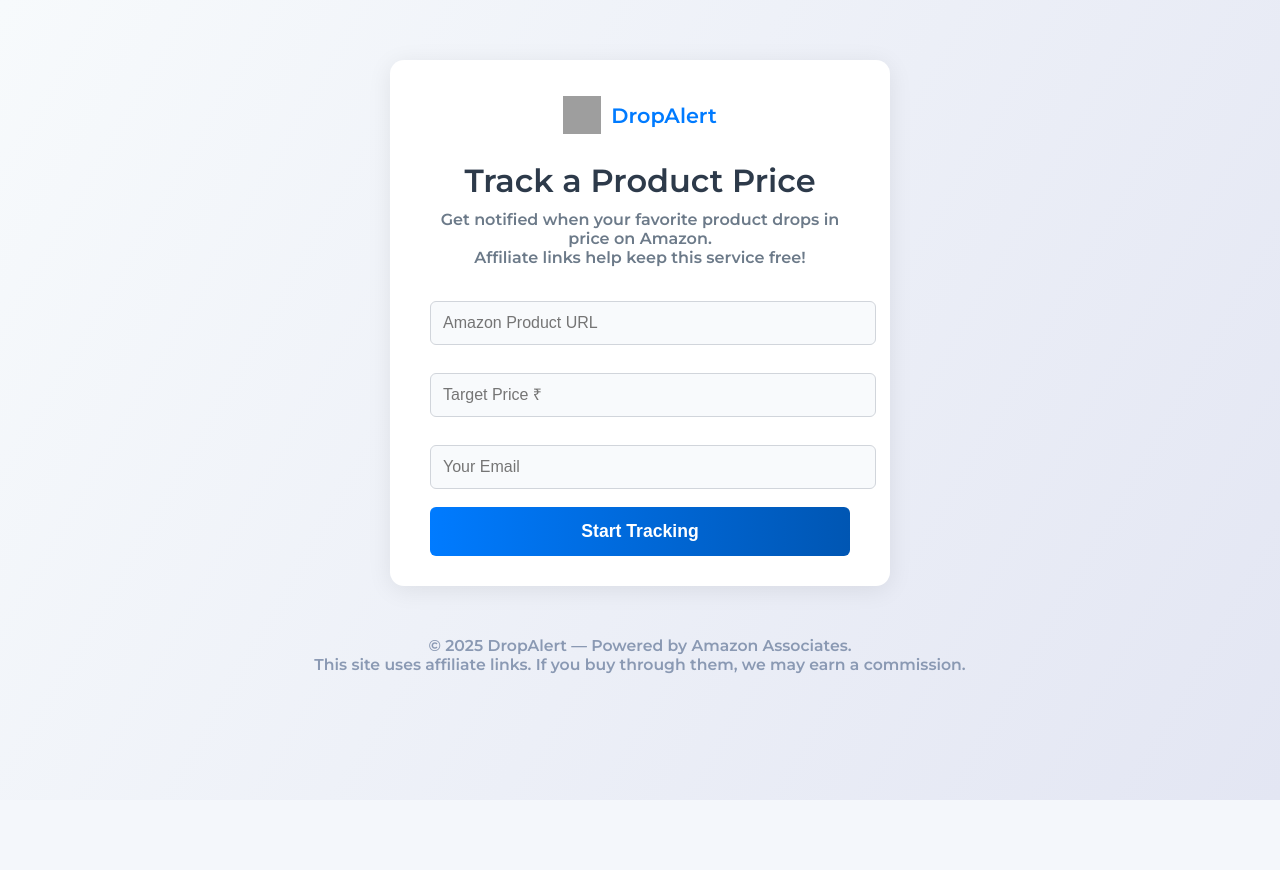
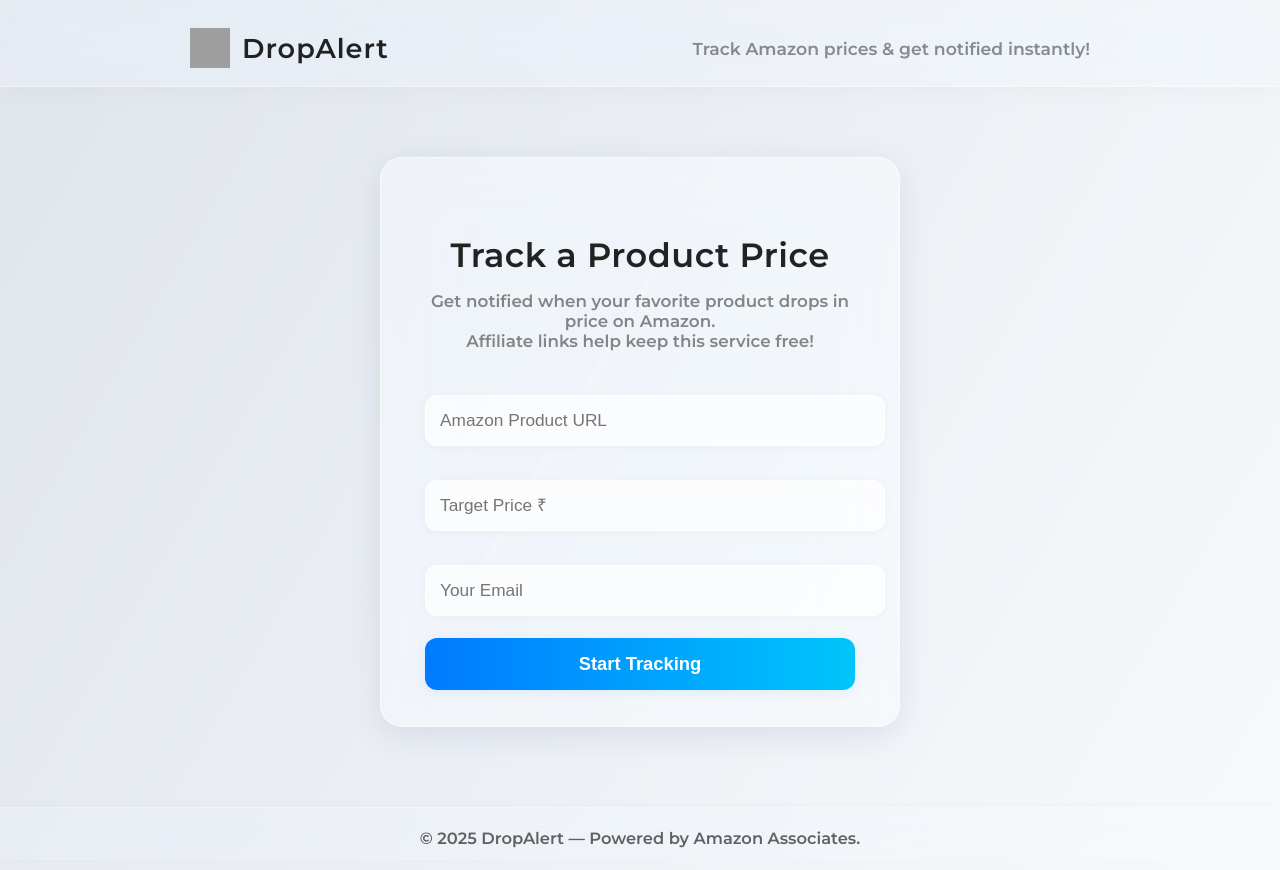
Before and after one commit to riyanshahlawat/DropAlert, a Flask app: page / in a window 1280 px wide. Before the commit the page ends 800 px from the top, so only its background shows below. Run offline with Flask 3, Linux system fonts and the light colour scheme; grey boxes are pictures that could not be loaded.

Commit message:
Update index.html

```diff
--- a/templates/index.html
+++ b/templates/index.html
@@ -8,87 +8,137 @@
     <style>
         body {
             font-family: 'Montserrat', Arial, sans-serif;
-            background: linear-gradient(120deg, #f7fafc 0%, #e3e6f3 100%);
+            background: linear-gradient(120deg, #e0e5ec 0%, #f7fafc 100%);
             margin: 0;
             min-height: 100vh;
             display: flex;
             flex-direction: column;
         }
-        .container {
-            max-width: 420px;
-            margin: 60px auto 20px auto;
-            background: #fff;
-            padding: 36px 40px 30px 40px;
-            border-radius: 14px;
-            box-shadow: 0 4px 24px rgba(0,0,0,0.08);
+        .header {
+            width: 100%;
+            padding: 28px 0 18px 0;
+            background: rgba(255,255,255,0.22);
+            box-shadow: 0 4px 24px rgba(0,0,0,0.03);
+            backdrop-filter: blur(24px) saturate(180%);
+            -webkit-backdrop-filter: blur(24px) saturate(180%);
+            position: sticky;
+            top: 0;
+            z-index: 10;
+            border-bottom: 1.5px solid rgba(255,255,255,0.35);
         }
-        .logo {
+        .header-content {
+            max-width: 900px;
+            margin: 0 auto;
             display: flex;
             align-items: center;
-            justify-content: center;
-            margin-bottom: 18px;
+            justify-content: space-between;
+            padding: 0 24px;
         }
-        .logo img {
-            width: 38px;
-            height: 38px;
-            margin-right: 10px;
+        .header-logo {
+            display: flex;
+            align-items: center;
+        }
+        .header-logo img {
+            width: 40px;
+            height: 40px;
+            margin-right: 12px;
+        }
+        .header-title {
+            font-size: 1.7rem;
+            font-weight: 700;
+            color: #222;
+            letter-spacing: 1px;
+        }
+        .header-desc {
+            color: #222;
+            font-size: 1.08rem;
+            opacity: 0.5;
+            font-weight: 500;
+        }
+        .container {
+            max-width: 430px;
+            margin: 70px auto 30px auto;
+            background: rgba(255,255,255,0.38);
+            box-shadow: 0 8px 32px 0 rgba(31,38,135,0.10);
+            border-radius: 22px;
+            backdrop-filter: blur(32px) saturate(180%);
+            -webkit-backdrop-filter: blur(32px) saturate(180%);
+            border: 1.5px solid rgba(255,255,255,0.55);
+            padding: 48px 44px 36px 44px;
         }
         h2 {
             text-align: center;
-            margin-bottom: 10px;
-            color: #2d3a4a;
-            font-size: 2rem;
+            margin-bottom: 16px;
+            color: #222;
+            font-size: 2.1rem;
+            letter-spacing: 0.5px;
+            font-weight: 700;
         }
         .subtitle {
             text-align: center;
-            color: #6c7a89;
-            font-size: 1rem;
-            margin-bottom: 24px;
+            color: #555;
+            font-size: 1.05rem;
+            margin-bottom: 32px;
+            opacity: 0.7;
         }
         input[type="text"], input[type="number"], input[type="email"] {
             width: 100%;
-            padding: 12px;
-            margin: 10px 0 18px 0;
-            border: 1px solid #d1d5db;
-            border-radius: 6px;
-            font-size: 1rem;
-            background: #f8fafc;
-            transition: border 0.2s;
+            padding: 14px;
+            margin: 12px 0 22px 0;
+            border: 1.5px solid rgba(255,255,255,0.7);
+            border-radius: 12px;
+            font-size: 1.08rem;
+            background: rgba(255,255,255,0.65);
+            transition: border 0.2s, box-shadow 0.2s;
+            box-shadow: 0 1px 8px rgba(31,38,135,0.04);
         }
         input:focus {
-            border: 1.5px solid #007bff;
+            border: 1.5px solid #007aff;
             outline: none;
+            box-shadow: 0 2px 12px rgba(0,122,255,0.10);
         }
         button {
             width: 100%;
-            padding: 14px;
-            background: linear-gradient(90deg, #007bff 0%, #0056b3 100%);
+            padding: 15px;
+            background: linear-gradient(90deg, #007aff 0%, #00c6fb 100%);
             color: #fff;
             border: none;
-            border-radius: 6px;
-            font-size: 1.1rem;
+            border-radius: 12px;
+            font-size: 1.15rem;
             font-weight: 600;
             cursor: pointer;
-            transition: background 0.2s;
+            box-shadow: 0 2px 12px rgba(0,122,255,0.10);
+            transition: background 0.2s, box-shadow 0.2s;
         }
         button:hover {
-            background: linear-gradient(90deg, #0056b3 0%, #007bff 100%);
+            background: linear-gradient(90deg, #00c6fb 0%, #007aff 100%);
+            box-shadow: 0 4px 18px rgba(0,122,255,0.13);
         }
         .flash {
-            background: #e6f7e6;
+            background: rgba(230,247,230,0.85);
             color: #1a7f37;
             border: 1px solid #b7e4c7;
-            padding: 10px 16px;
-            border-radius: 5px;
-            margin-bottom: 18px;
+            padding: 12px 18px;
+            border-radius: 10px;
+            margin-bottom: 22px;
             text-align: center;
-            font-size: 1rem;
+            font-size: 1.05rem;
+            box-shadow: 0 1px 8px rgba(0,0,0,0.04);
         }
         .footer {
+            width: 100%;
             text-align: center;
-            color: #8a99b3;
-            font-size: 0.98rem;
-            margin: 30px 0 10px 0;
+            color: #222;
+            font-size: 1.02rem;
+            margin: 50px 0 10px 0;
+            padding: 20px 0 12px 0;
+            background: rgba(255,255,255,0.22);
+            backdrop-filter: blur(18px) saturate(180%);
+            -webkit-backdrop-filter: blur(18px) saturate(180%);
+            border-top: 1.5px solid rgba(255,255,255,0.35);
+            box-shadow: 0 -2px 12px rgba(0,0,0,0.03);
+            font-weight: 500;
+            opacity: 0.7;
         }
         @media (max-width: 600px) {
             .container {
@@ -96,15 +146,21 @@
                 margin: 30px 6px 10px 6px;
             }
             h2 { font-size: 1.3rem; }
+            .header-content { flex-direction: column; gap: 8px; padding: 0 8px; }
         }
     </style>
 </head>
 <body>
+    <div class="header">
+        <div class="header-content">
+            <div class="header-logo">
+                <img src="https://img.icons8.com/color/48/000000/price-tag--v2.png" alt="DropAlert Logo">
+                <span class="header-title">DropAlert</span>
+            </div>
+            <div class="header-desc">Track Amazon prices & get notified instantly!</div>
+        </div>
+    </div>
     <div class="container">
-        <div class="logo">
-            <img src="https://img.icons8.com/color/48/000000/price-tag--v2.png" alt="DropAlert Logo">
-            <span style="font-size:1.3rem;font-weight:700;color:#007bff;">DropAlert</span>
-        </div>
         <h2>Track a Product Price</h2>
         <div class="subtitle">Get notified when your favorite product drops in price on Amazon.<br>Affiliate links help keep this service free!</div>
         {% with messages = get_flashed_messages() %}
@@ -121,7 +177,6 @@
     </div>
     <div class="footer">
         &copy; {{ 2025 }} DropAlert &mdash; Powered by Amazon Associates.<br>
-        This site uses affiliate links. If you buy through them, we may earn a commission.
     </div>
 </body>
 </html>
```
